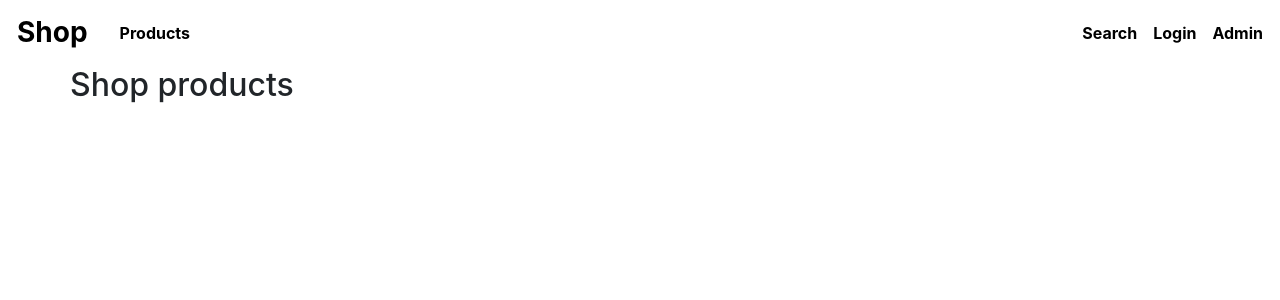
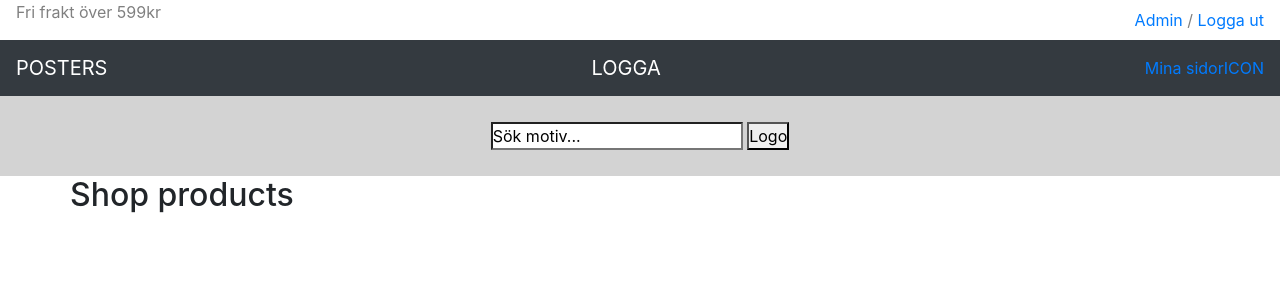
Before and after one commit to norrlandl/kunskapskontroll-2_e-commerce, a PHP site: page / in a window 1280 px wide. Shown: the top 300 px of the page. Run offline with PHP 8.4, Linux system fonts and the light colour scheme; data that the repository does not hold is empty.

Commit message:
started with user header

```diff
--- a/public/layout/header.php
+++ b/public/layout/header.php
@@ -1,17 +1,36 @@
 <!DOCTYPE html>
-<html lang="sv">
+<html lang="en">
 
 <head>
   <meta charset="utf-8">
-
-  <title><?= $pageTitle ?></title>
+  <meta name="viewport" content="width=device-width, initial-scale=1.0">
   <link rel="stylesheet" href="https://cdn.jsdelivr.net/npm/bootstrap@4.3.1/dist/css/bootstrap.min.css" integrity="sha384-ggOyR0iXCbMQv3Xipma34MD+dH/1fQ784/j6cY/iJTQUOhcWr7x9JvoRxT2MZw1T" crossorigin="anonymous">
   <link rel="stylesheet" type="text/css" href="/kunskapskontroll-2_e-commerce/public/css/styles.css" />
+  <title><?= $pageTitle ?></title>
+  <style>
+    .admin-nav {
+      min-height: 3vh;
+      display: flex;
+      justify-content: space-between;
+      align-items: center;
+      background-color: white;
+      color: gray;
+      padding: 0 1rem;
+    }
+
+    .search-bar {
+      min-height: 10vh;
+      display: flex;
+      justify-content: center;
+      align-items: center;
+      background-color: lightgray;
+    }
+  </style>
 </head>
 
 <body>
 
-  <header>
+  <!--   <header>
     <nav>
       <div class="row">
         <h3 class="link">Shop</h3>
@@ -21,4 +40,28 @@
         <a class="link" href="/kunskapskontroll-2_e-commerce/public/admin/index.php">Admin</a>
       </div>
     </nav>
+  </header> -->
+
+  <header class="user-header">
+    <div class="admin-nav">
+      <p>Fri frakt över 599kr</p>
+      <div class="leaving">
+        <a href="#">Admin</a> /
+        <a href="#">Logga ut</a>
+      </div>
+    </div>
+    <nav class="navbar navbar-dark bg-dark">
+      <a href="/kunskapskontroll-2_e-commerce/public/index.php" class="navbar-brand">POSTERS</a>
+      <a href="/kunskapskontroll-2_e-commerce/public/index.php" class="navbar-brand">LOGGA</a>
+      <div class="form-inline">
+        <a href="#">Mina sidor</a>
+        <a href="#">ICON</a>
+      </div>
+    </nav>
+    <div class="search-bar">
+      <form action="">
+        <input type="search" value="Sök motiv..." name="search" id="search">
+        <button>Logo</button>
+      </form>
+    </div>
   </header>
```
